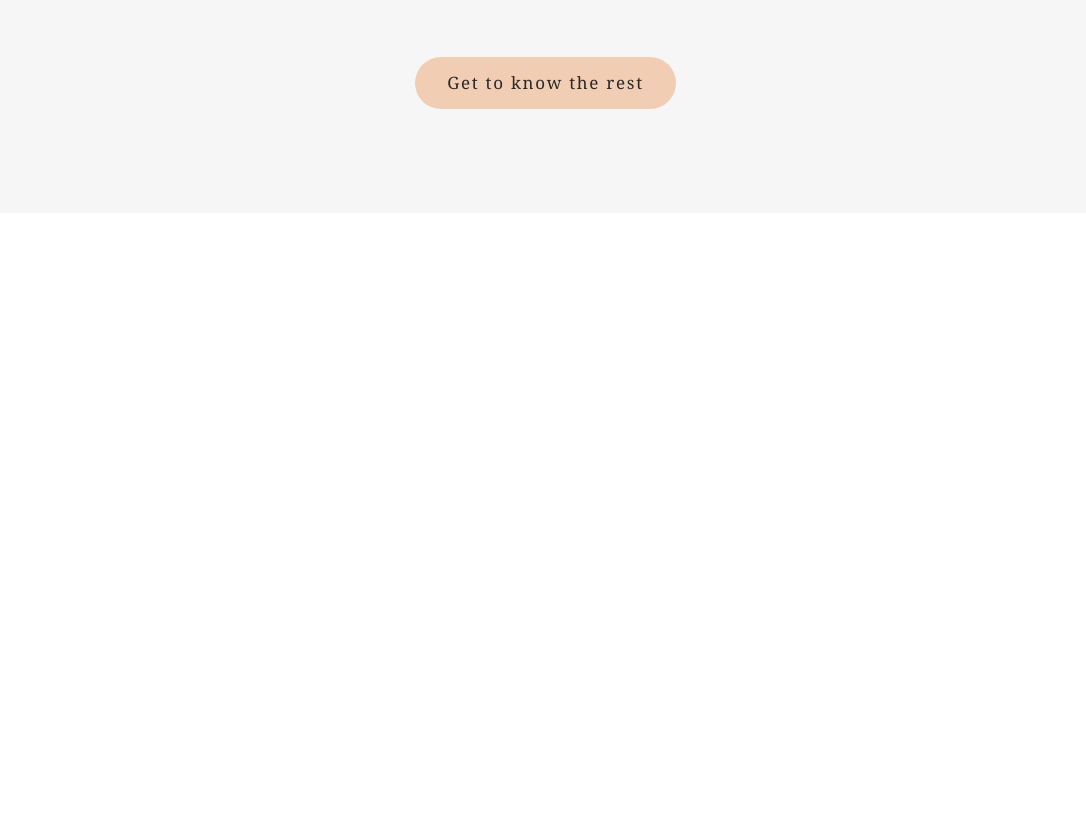
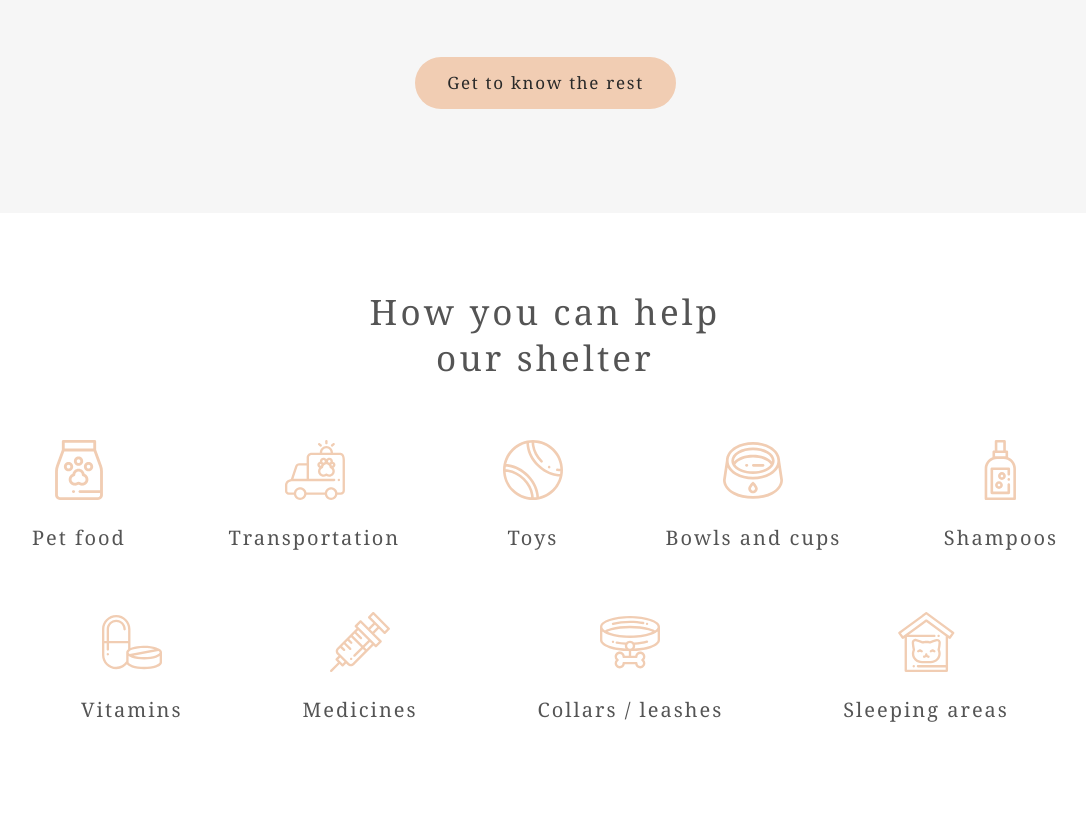
Before and after one commit to gitmmv/rsschool-cv, a plain HTML site: page pages/main/index.html in a window 1280 px wide. Shown: the part 2164-2988 px from the top of the page, without its empty margins (95-1181 px from the left). Before the commit the page ends 2385 px from the top, so only its background shows below. Drawn offline with Linux system fonts and the light colour scheme.

Commit message:
feat: Add section - "HElp"

```diff
--- a/pages/main/index.html
+++ b/pages/main/index.html
@@ -81,5 +81,60 @@
 
 </section>
 <!--  -->
+
+<section class="container help">
+    <h3>How you can help<br>our shelter</h3>
+    <div class="help_list">
+        <div class="help_list_1">
+            <ul>
+                <li>
+                    <img src="./../../assets/icons/icon-pet-food.svg" alt="Pet food">
+                    <h4>Pet food</h4>
+                </li>
+                <li>
+                    <img src="./../../assets/icons/icon-transportation.svg" alt="Transportation">
+                    <h4>Transportation</h4>
+                </li>
+                <li>
+                    <img src="./../../assets/icons/icon-toys.svg" alt="Toys">
+                    <h4>Toys</h4>
+                </li>
+                <li>
+                    <img src="./../../assets/icons/icon-bowls-and-cups.svg" alt="Bowls and cups">
+                    <h4>Bowls and cups</h4>
+                </li>
+                <li>
+                    <img src="./../../assets/icons/icon-shampoos.svg" alt="Shampoos">
+                    <h4>Shampoos</h4>
+                </li>
+            </ul>
+
+        </div>
+        <div class="help_list_2">
+            <ul>
+                <li>
+                    <img src="./../../assets/icons/icon-vitamins.svg" alt="Vitamins">
+                    <h4>Vitamins</h4>
+                </li>
+                <li>
+                    <img src="./../../assets/icons/icon-medicines.svg" alt="Medicines">
+                    <h4>Medicines</h4>
+                </li>
+                <li>
+                    <img src="./../../assets/icons/icon-collars-leashes.svg" alt="Collars / leashes">
+                    <h4>Collars / leashes</h4>
+                </li>
+                <li>
+                    <img src="./../../assets/icons/icon-sleeping-area.svg" alt="Sleeping areas">
+                    <h4>Sleeping areas</h4>
+                </li>
+
+            </ul>
+        </div>
+    </div>
+
+
+</section>
+<!--  -->
 </body>
     </header>
--- a/pages/main/style.css
+++ b/pages/main/style.css
@@ -238,6 +238,20 @@ align-items: center;
   border-radius: 9px;
   text-align: center;
 }
+.card:hover button{
+background: #FDDCC4;
+border:none;
+}
+.card:hover{
+  -webkit-transform: scale(1.1);
+  -ms-transform: scale(1.1);
+  transform: scale(1.1);
+  transition: 0.3s ease-in;
+}
+
+
+
+
 .card .name{
   font-family: 'Georgia';
 font-style: normal;
@@ -293,3 +307,51 @@ color: #292929;
 
 }
 /* end */
+
+/* Help - start */
+
+.help {
+  display: flex;
+  flex-flow: column;
+  align-items: center;
+  padding-top: 76px;
+  padding-bottom: 100px;
+  text-align: center;
+
+  }
+  .help h3{
+     letter-spacing: 0.09em;
+  }
+  .help_list{
+  height: 281px;
+  width: 1026px;
+   display: flex;
+   flex-flow: column;
+   justify-content: space-between;
+  margin-top: 60px;
+  max-width:1026px ;
+  }
+  .help_list h4{
+    letter-spacing: 0.1em;
+  }
+  .help_list img{
+    padding-bottom: 22px;
+  }
+  .help_list_1 ul{
+     display: flex;
+     justify-content: space-between;
+
+  }
+  .help_list_2 ul{
+
+     display: flex;
+     justify-content: center;
+
+  }
+  .help_list_2 li + li{
+     margin-left: 120px;
+  }
+
+
+
+/* Help - start */
```
